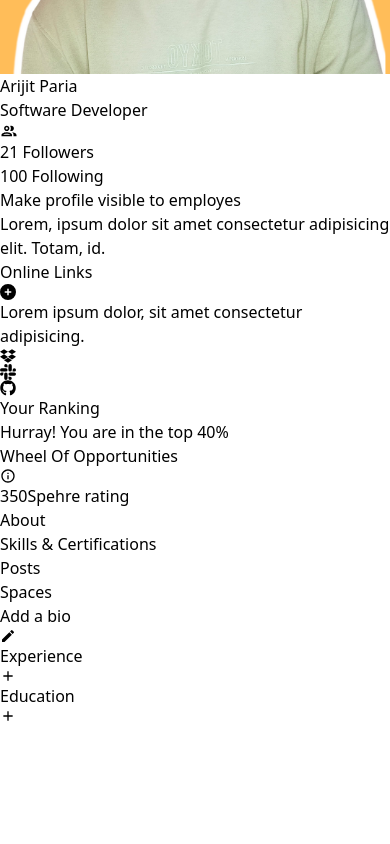
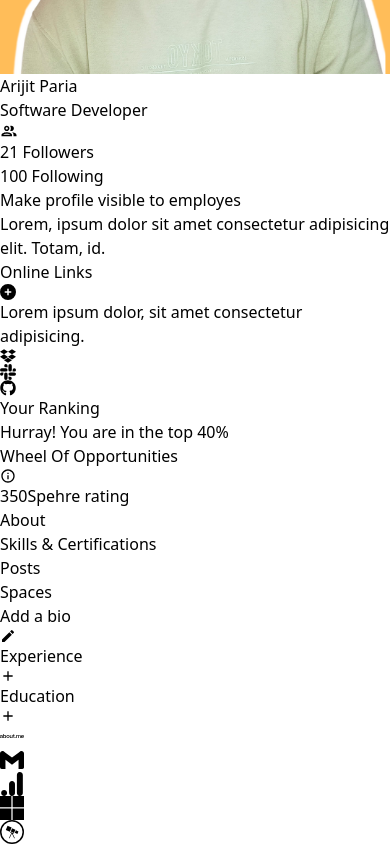
Before and after one commit to arijitparia2002/lernx-assignment, a React (Vite) app: page / in a window 390 px wide. Shown: the part 3398-4242 px from the top of the page. Before the commit the page ends 4122 px from the top, so only its background shows below. Built offline with nearby package versions, Linux system fonts and the light colour scheme.

Commit message:
patch: responsive UI

```diff
--- a/src/App.jsx
+++ b/src/App.jsx
@@ -11,6 +11,7 @@ import {
   WheelOfOpp,
 } from './components'
 import styles from './styles'
+import MobileBottom from './components/MobileBottom'
 
 const App = () => {
   return (
@@ -34,7 +35,7 @@ const App = () => {
               <div className='w-full object-contain h-[120px]'>
                 <img src="https://t3.ftcdn.net/jpg/00/73/08/22/360_F_73082224_ay4Tus31QNHNmGSIty53ZE6mBrBc47cV.jpg" alt="" className='h-[120px] w-[100%]' />
               </div>
-              <div className='w-full h-[100%] flex sm:flex-row flex-col'>
+              <div className='w-full h-[100%] flex sm:flex-row flex-col sm:mb-0'>
                 <div className='sm:flex hidden flex-col w-[25%] bg-white rounded mr-3'>
                   <Profile />
                   <Links />
@@ -52,6 +53,7 @@ const App = () => {
                 <Tabs />
               </div>
             </div>
+            <MobileBottom />
           </div>
         </div>
       </div>
--- a/src/components/EditEducationCard.jsx
+++ b/src/components/EditEducationCard.jsx
@@ -52,7 +52,7 @@ const EditEducationCard = ({ setFlag, index, education = null }) => {
     return (
         <div className='fixed inset-0 flex items-center justify-center backdrop-blur'>
             {/* editable input + date selection field for everything */}
-            <div className='flex flex-col sm:p-4 rounded bg-white sm:w-1/2 sm:h-auto h-full w-full'>
+            <div className='flex flex-col sm:p-4 rounded bg-white sm:w-1/3 sm:h-auto h-full w-full'>
                 <div className='sm:hidden flex flex-row justify-center items-center py-4'>
                     <BiArrowToLeft className=' absolute left-0 text-[28px] text-violet-600 ml-2' onClick={handleCancel} />
                     <p className="font-bold text-center mr-2 pr-3">{education ? "Edit Education" : "Add Education"}</p>
@@ -64,7 +64,8 @@ const EditEducationCard = ({ setFlag, index, education = null }) => {
                         <Toggle />
                     </div>
                 </div>
-                <div className='flex flex-col p-4 rounded bg-white sm:w-1/2 sm:h-auto h-full w-full'>
+                <div></div>
+                <div className='flex flex-col p-4 rounded bg-white sm:h-auto h-full w-full'>
                     <label htmlFor='title' className='text-sm text-violet-500'>Title</label>
                     <input type='text' id='title' className='border border-gray-300 rounded-sm p-2 focus:outline-none focus:border-violet-500' value={title} onChange={(e) => setTitle(e.target.value)} />
 
--- a/src/components/EditExperienceCard.jsx
+++ b/src/components/EditExperienceCard.jsx
@@ -52,7 +52,7 @@ const EditExperienceCard = ({ setFlag, index, experience = null }) => {
     return (
         <div className='fixed inset-0 flex items-center justify-center backdrop-blur'>
             {/* editable input + date selection field for everything */}
-            <div className='flex flex-col sm:p-4 px-0 rounded bg-white sm:w-1/2 sm:h-auto h-full w-full'>
+            <div className='flex flex-col sm:p-4 px-0 rounded bg-white sm:w-1/3 sm:h-auto h-full w-full'>
                 <div className='sm:hidden flex flex-row justify-center items-center py-4'>
                     <BiArrowToLeft className=' absolute left-0 text-[28px] text-violet-600 ml-2' onClick={handleCancel} />
                     <p className="font-bold text-center mr-2 pr-3">{experience ? "Edit Experience" : "Add Experience"}</p>
@@ -64,7 +64,7 @@ const EditExperienceCard = ({ setFlag, index, experience = null }) => {
                         <Toggle />
                     </div>
                 </div>
-                <div className='flex flex-col p-4 rounded bg-white sm:w-1/2 sm:h-auto h-full w-full'>
+                <div className='flex flex-col p-4 rounded bg-white sm:h-auto h-full w-full'>
                     <label htmlFor='title' className='text-sm text-violet-500'>Title</label>
                     <input type='text' id='title' className='border border-gray-300 rounded-sm p-2 focus:outline-none focus:border-violet-500' value={title} onChange={(e) => setTitle(e.target.value)} />
 
--- /dev/null
+++ b/src/components/MobileBottom.jsx
@@ -0,0 +1,23 @@
+import React from 'react'
+import {
+    SiAboutdotme,
+    SiGmail,
+    SiGoogleanalytics,
+    SiWindows11,
+    SiWpexplorer,
+} from "react-icons/si";
+
+const MobileBottom = () => {
+    return (
+        <div className='absolute sm:hidden flex flex-row space-x-4 justify-between items-center bottom-0 w-full px-8 py-4 bg-white rounded'>
+            <SiAboutdotme size={24} className='text-gray-500' />
+            <SiGmail size={24} className='text-gray-500' />
+            <SiGoogleanalytics size={24} className='text-violet-500' />
+            <SiWindows11 size={24} className='text-gray-500' />
+            <SiWpexplorer size={24} className='text-gray-500' />
+
+        </div>
+    )
+}
+
+export default MobileBottom
--- a/src/components/Tabs.jsx
+++ b/src/components/Tabs.jsx
@@ -6,7 +6,7 @@ const options = ["About", "Skills & Certifications", "Posts", "Spaces"]
 const Tabs = () => {
   const [activeTab, setActiveTab] = useState(0)
   return (
-    <div className='sm:px-2 px-0 mt-3 rounded bg-white w-[100%] shadow flex flex-col'>
+    <div className='sm:px-2 px-0 mt-3 rounded bg-white w-[100%] shadow flex flex-col pb-12 sm:pb-0'>
       <div className='w-full px-6 border-b border-violet-200 h-10 flex flex-row justify-between items-center text-violet-500 font-semibold'>
         {
           options.map((option, index) => (
```
